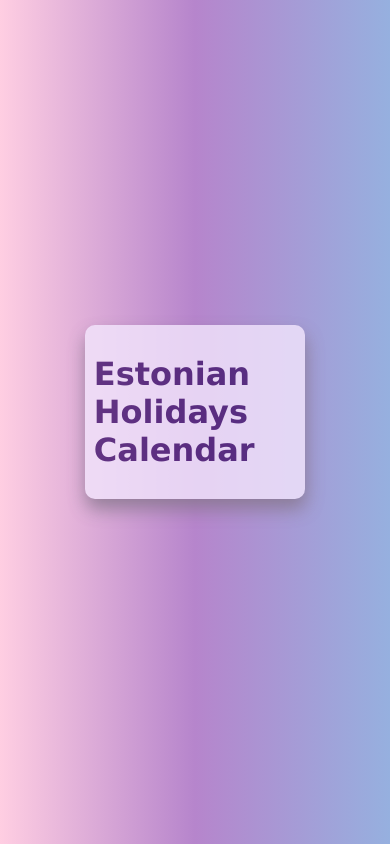
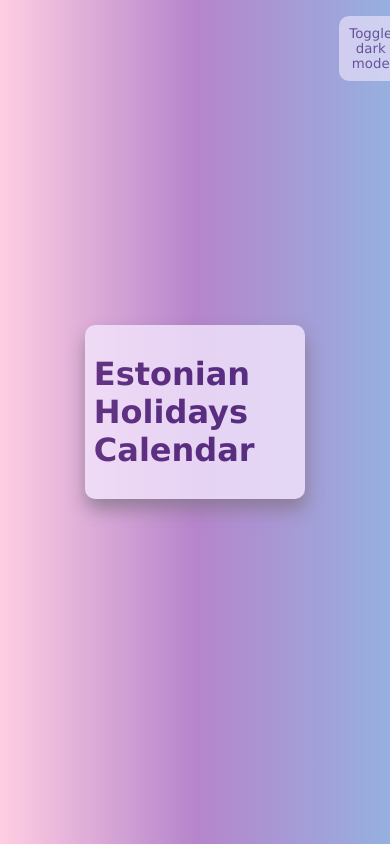
Before and after one commit to isabpp/Calendar-for-Estonian-Holidays, a plain HTML site: page index.html in a window 390 px wide. Drawn offline with Linux system fonts and the light colour scheme; no server answers.

Commit message:
added switchThemes() for dark mode toggling

```diff
--- a/index.html
+++ b/index.html
@@ -12,6 +12,9 @@
         <div class="search-container"></div>
         <div class="content" id="content"></div>
     </div>
+    <div class="theme-switch">
+        <button class="switch" id="switch" onclick="switchThemes()">Toggle dark mode</button>
+    </div>
     <script src="script.js"></script>
 </body>
 </html>
--- a/script.js
+++ b/script.js
@@ -31,8 +31,10 @@ function renderHolidays(data) {
         holidayContainer.className = 'holiday_container';
         const innerContainer = document.createElement('div');
         innerContainer.className = 'inner_container';
+        innerContainer.id = 'inner_container';
         const capsule1 = document.createElement('div');
         capsule1.className = 'capsule1';
+        capsule1.id = 'capsule1';
         const capsule2 = document.createElement('div');
         capsule2.className = 'capsule2';
 
@@ -48,5 +50,30 @@ function renderHolidays(data) {
         holidayContainer.appendChild(innerContainer);
         contentContainer.appendChild(holidayContainer);
         console.log(data[i].localName);
+        console.log(capsule1.id);
     }
 }
+
+function switchThemes() {
+    var button = document.getElementById('switch');
+    var body = document.body;
+    var elements = document.querySelectorAll('.holiday_container, .inner_container, .capsule1, .title-container');
+
+    body.classList.toggle('darkmode');
+
+    if (button.innerHTML === 'Toggle dark mode') {
+        button.innerHTML = 'Toggle light mode';
+        body.classList.add('dark');
+        elements.forEach(element => {
+            element.classList.add('dark');
+        });
+
+    } else {
+        button.innerHTML = 'Toggle dark mode';
+        body.classList.remove('dark');
+        elements.forEach(element => {
+            element.classList.remove('dark');
+        });
+    }
+
+}
--- a/style.css
+++ b/style.css
@@ -5,17 +5,45 @@ body {
     background-size: cover;
     margin: 0;
     min-height: 100vh;
-    display: flex;
-    flex-direction: column;
-    justify-content: center;
-    width: 60%;
-    padding-left: 20%;
+    /*width: 60%;
+    padding-left: 20%;*/
     font-family: Verdana, Tahoma, sans-serif;
     color: rgb(67, 22, 109);
+    display: grid;
+    grid-template-columns: 1fr 3fr 1fr;
+    grid-template-rows: 1fr;
+    grid-column-gap: 0px;
+    grid-row-gap: 0px;
+}
+
+.darkmode {
+    background-image: linear-gradient(to right, rgb(85, 68, 75), rgb(83, 61, 94), rgb(67, 77, 97));
+    color: rgb(204, 174, 233);
+}
+
+.title-container.dark {
+    background-color: rgb(108, 102, 112);
+    color: rgb(232, 209, 253);
+    box-shadow: 1px 10px 18px #2e2930;
+}
+
+.holiday_container.dark .capsule1 {
+    background-color: rgb(85, 80, 90);
+    color: rgb(232, 209, 253);
+}
+
+.holiday_container.dark .inner_container {
+    background-color: rgb(108, 102, 112);
+    color: rgb(232, 209, 253);
+    box-shadow: 1px 10px 18px #2e2930;
 }
 
 .body-container {
     padding: 3%;
+    grid-column-start: 2;
+    display: flex;
+    flex-direction: column;
+    justify-content: center;
 }
 
 .title-container {
@@ -52,3 +80,19 @@ body {
     min-width: 150px;
     justify-content: center;
 }
+
+.theme-switch {
+    grid-column-start: 3;
+    padding: 20%;
+    margin-left: 15%;
+}
+
+.switch {
+    background-color: rgb(243, 231, 253);
+    filter: opacity(60%);
+    padding: 10px;
+    border-radius: 10px;
+    border: none;
+    color: rgb(67, 22, 109);
+    font-family: Verdana, Tahoma, sans-serif;
+}
```
